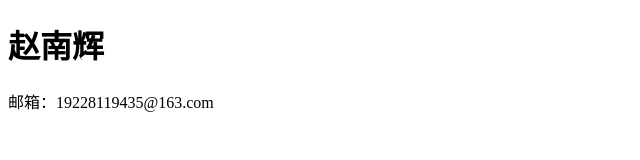
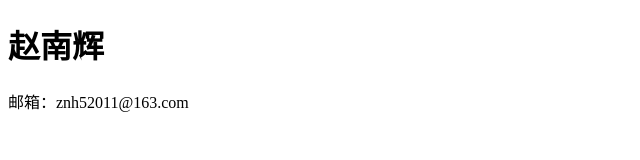
Before and after one commit to huihui-sio/ZhaoNanHui.github.io, a plain HTML site: page index.html in a window 1280 px wide. Shown: the full height of the page, 0-640 px from the left. Drawn offline with Linux system fonts and the light colour scheme.

Commit message:
Update email address in index.htmlch

```diff
--- a/index.html
+++ b/index.html
@@ -6,6 +6,6 @@
 </head>
 <body>
     <h1>赵南辉</h1>
-    <p>邮箱：19228119435@163.com</p>
+    <p>邮箱：znh52011@163.com</p>
 </body>
 </html>
```
